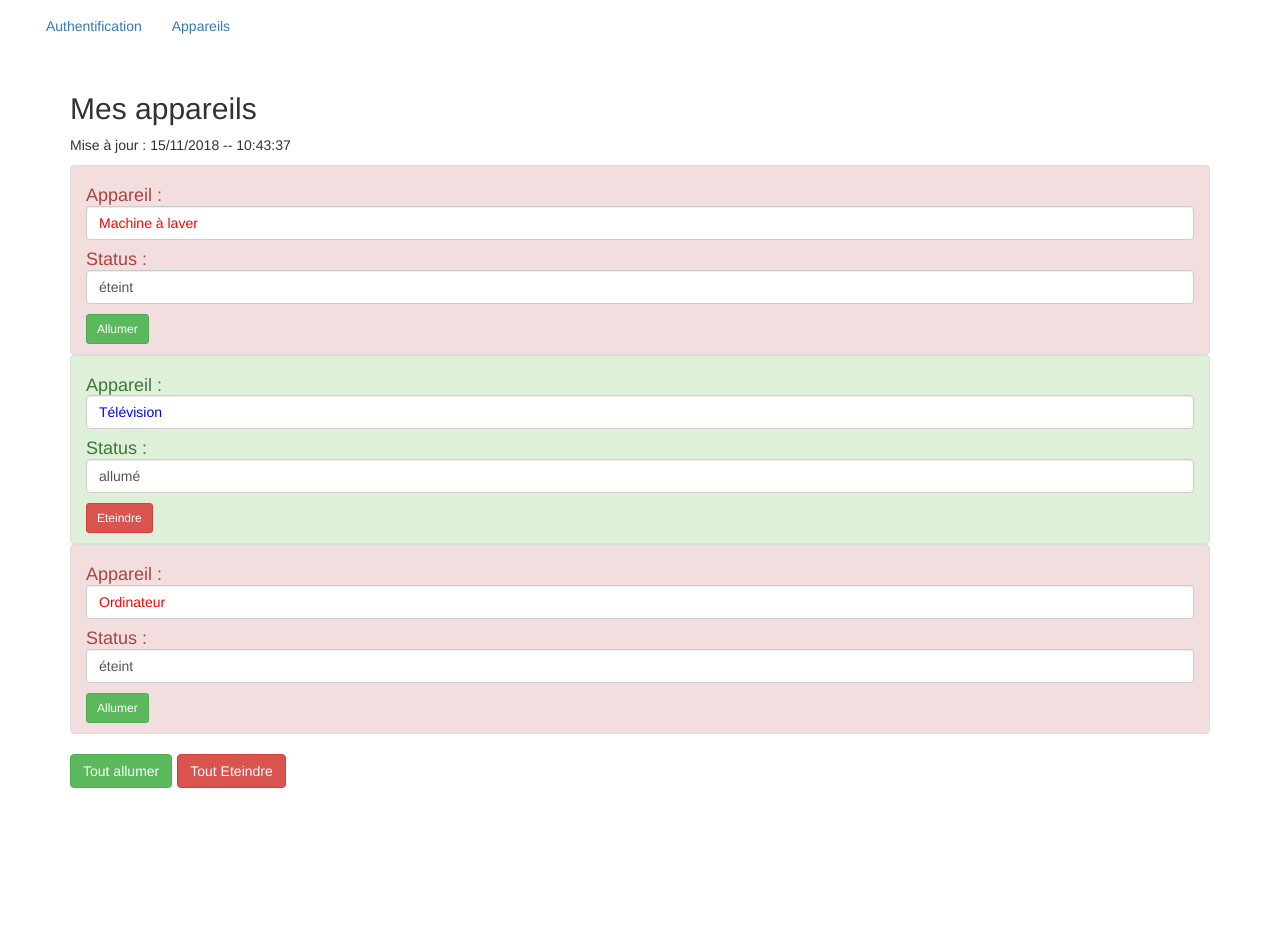
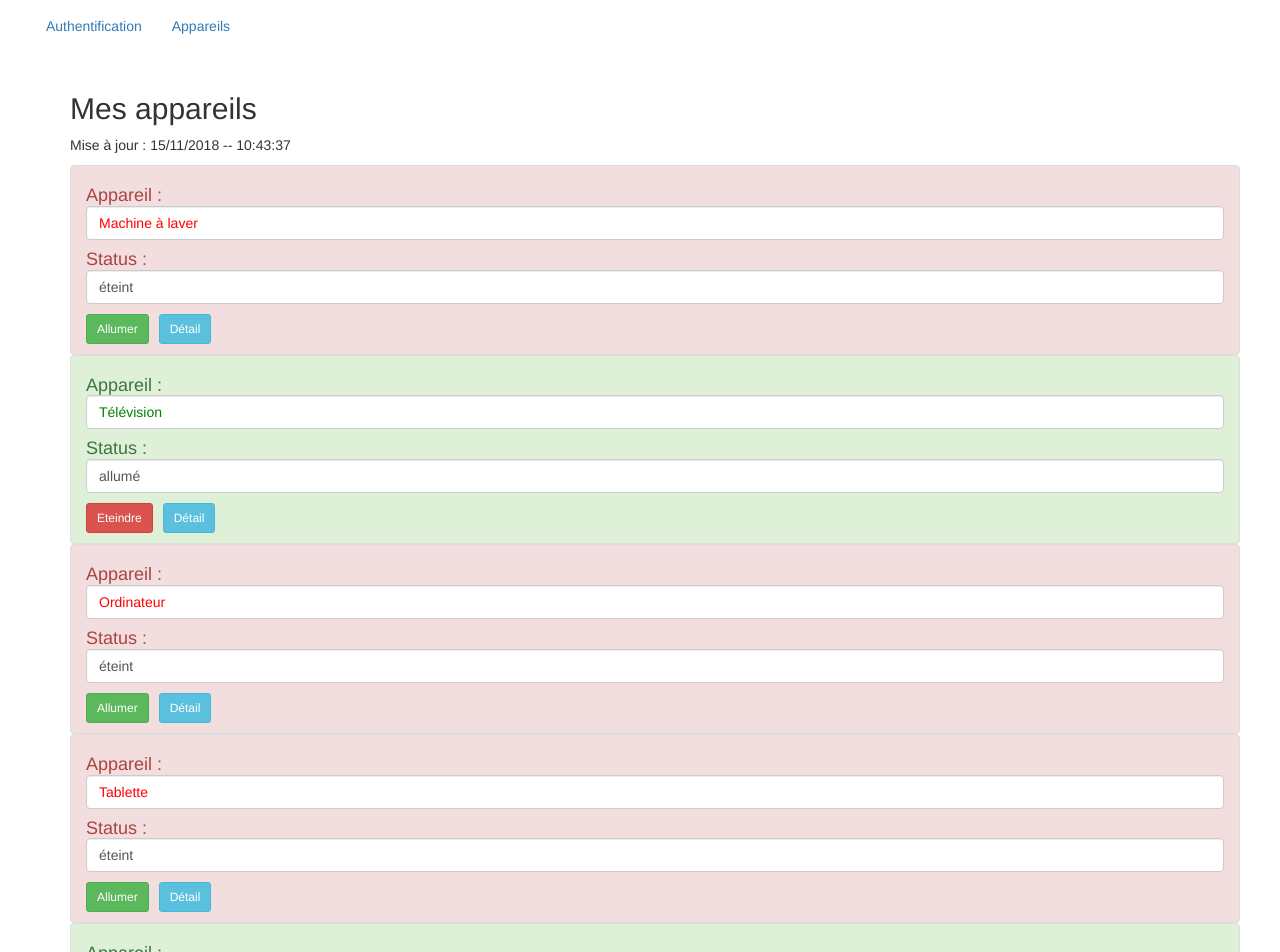
Before and after one commit to Zoridg/projet-angular, an Angular app: page /appareils in a window 1280 px wide. Shown: the top 952 px of the page. Before the commit the page ends 800 px from the top, so only its background shows below. Built offline with nearby package versions, Linux system fonts and the light colour scheme.

Commit message:
Ajout détail appareils / Ajout 404

```diff
--- a/src/app/app.module.ts
+++ b/src/app/app.module.ts
@@ -11,12 +11,13 @@ import {AppareilViewComponent} from './appareil-view/appareil-view.component';
 import {RouterModule, Routes} from '@angular/router';
 import {AuthServices} from "./services/auth.services";
 import {SingleAppareilComponent} from './single-appareil/single-appareil.component';
+import { FourOhFourComponent } from './four-oh-four/four-oh-four.component';
 
 const appRoutes: Routes = [
   {path: 'appareils', component: AppareilViewComponent},
   {path: 'appareils/:id', component: SingleAppareilComponent},
   {path: 'auth', component: AuthComponent},
-  {path: '', component: AppareilViewComponent}
+  {path: '', component: AuthComponent}
 ];
 
 @NgModule({
@@ -25,7 +26,8 @@ const appRoutes: Routes = [
     AppareilComponent,
     AuthComponent,
     AppareilViewComponent,
-    SingleAppareilComponent
+    SingleAppareilComponent,
+    FourOhFourComponent
   ],
   imports: [
     BrowserModule,
--- a/src/app/appareil-view/appareil-view.component.html
+++ b/src/app/appareil-view/appareil-view.component.html
@@ -1,13 +1,22 @@
+<div class="container">
+  <section class="row">
+    <button class="btn btn-danger col-lg-offset-11" *ngIf="auth" (click)="onSignOut()">Se déconnecter</button>
     <h2>Mes appareils</h2>
     <p>Mise à jour : {{ lastUpdate | async | date: 'd/M/y -- HH:mm:ss' }}</p>
     <ul class="list-group">
-  <app-appareil  *ngFor="let appareil of appareils; let i = index"
+      <app-appareil *ngFor="let appareil of appareils; let i = index"
                     [appareilName]="appareil.name"
                     [appareilStatus]="appareil.status"
-                 [index]="i"></app-appareil>
+                    [index]="i"
+                    [ident]="appareil.id"></app-appareil>
     </ul>
     <button class="btn btn-success"
-        (click)="onAllumer()">Tout allumer</button>
+            (click)="onAllumer()">Tout allumer
+    </button>
     <button class="btn btn-danger"
             style="margin-left: 5px"
-        (click)="onEteindre()">Tout Eteindre</button>
+            (click)="onEteindre()">Tout Eteindre
+    </button>
+    <div style="margin-top: 20px;"></div>
+  </section>
+</div>
--- a/src/app/appareil-view/appareil-view.component.ts
+++ b/src/app/appareil-view/appareil-view.component.ts
@@ -1,5 +1,7 @@
 import {Component, Input, OnInit} from '@angular/core';
 import {AppareilService} from "../services/appareil.service";
+import {AuthServices} from "../services/auth.services";
+import {Router} from "@angular/router";
 
 @Component({
   selector: 'app-appareil-view',
@@ -7,8 +9,8 @@ import {AppareilService} from "../services/appareil.service";
   styleUrls: ['./appareil-view.component.scss']
 })
 export class AppareilViewComponent implements OnInit {
-  isAuth = false;
   appareils: any[];
+  auth: boolean;
   lastUpdate = new Promise((resolve, reject) => {
     const date = new Date();
     setTimeout(() => {
@@ -16,18 +18,17 @@ export class AppareilViewComponent implements OnInit {
     }), 20000
   });
 
-  constructor(private appareilService: AppareilService) {
-    setTimeout(() => {
-      this.isAuth = true;
-    }), 4000
+  constructor(private appareilService: AppareilService, private authservice: AuthServices, private router: Router) {
+
   }
 
   ngOnInit() {
     this.appareils = this.appareilService.appareils;
+    this.auth = this.authservice.isAuth;
   }
 
   onAllumer() {
-    if (confirm('Etes-vous sûr de vouloir éteindre tous les appareils ?')) {
+    if (confirm('Etes-vous sûr de vouloir allumer tous les appareils ?')) {
       this.appareilService.switchOnAll();
     } else {
       return null;
@@ -37,4 +38,9 @@ export class AppareilViewComponent implements OnInit {
   onEteindre() {
     this.appareilService.switchOffAll();
   }
+
+  onSignOut(){
+    this.authservice.signOut();
+    this.router.navigate(['auth']);
+  }
 }
--- a/src/app/appareil/appareil.component.html
+++ b/src/app/appareil/appareil.component.html
@@ -3,4 +3,5 @@
   <h4>Status : <input class="form-control" [(ngModel)]="appareilStatus"></h4>
   <button class="btn btn-sm btn-success" *ngIf="appareilStatus == 'éteint'" (click)="onSwitch()">Allumer</button>
   <button class="btn btn-sm btn-danger" *ngIf="appareilStatus == 'allumé'" (click)="onSwitch()">Eteindre</button>
+  <button class="btn btn-sm btn-info" [routerLink]="[ident]" style="margin-left: 10px;">Détail</button>
 </li>
--- a/src/app/appareil/appareil.component.ts
+++ b/src/app/appareil/appareil.component.ts
@@ -10,6 +10,7 @@ export class AppareilComponent implements OnInit {
   @Input() appareilName: string;
   @Input() appareilStatus: string = 'éteint';
   @Input() index: number;
+  @Input() ident: number;
 
   constructor(private appareilService: AppareilService) {
 
@@ -23,7 +24,7 @@ export class AppareilComponent implements OnInit {
       return 'red';
     }
     else {
-      return 'blue';
+      return 'green';
     }
   }
 
--- /dev/null
+++ b/src/app/four-oh-four/four-oh-four.component.html
@@ -0,0 +1,3 @@
+<p>
+  four-oh-four works!
+</p>
--- /dev/null
+++ b/src/app/four-oh-four/four-oh-four.component.ts
@@ -0,0 +1,15 @@
+import { Component, OnInit } from '@angular/core';
+
+@Component({
+  selector: 'app-four-oh-four',
+  templateUrl: './four-oh-four.component.html',
+  styleUrls: ['./four-oh-four.component.scss']
+})
+export class FourOhFourComponent implements OnInit {
+
+  constructor() { }
+
+  ngOnInit() {
+  }
+
+}
--- a/src/app/services/appareil.service.ts
+++ b/src/app/services/appareil.service.ts
@@ -1,16 +1,29 @@
 export class AppareilService {
   appareils = [
     {
+      id: 1,
       name: 'Machine à laver',
       status: 'éteint'
     },
     {
+      id: 2,
       name: 'Télévision',
       status: 'allumé'
     },
     {
+      id: 3,
       name: 'Ordinateur',
       status: 'éteint'
+    },
+    {
+      id: 4,
+      name: 'Tablette',
+      status: 'éteint'
+    },
+    {
+      id: 5,
+      name: 'Téléphone',
+      status: 'allumé'
     }
   ];
 
@@ -33,4 +46,13 @@ export class AppareilService {
   switchOffOne(i: number){
     this.appareils[i].status = 'éteint';
   }
+
+  getAppareilById(id: number) {
+    const appareil = this.appareils.find(
+      (s) => {
+        return s.id == id;
+      }
+    );
+    return appareil;
+  }
 }
--- a/src/app/single-appareil/single-appareil.component.html
+++ b/src/app/single-appareil/single-appareil.component.html
@@ -1,3 +1,7 @@
-<p>
-  single-appareil works!
-</p>
+<div class="container">
+  <section class="row">
+    <h2 class="h2">{{ name }}</h2>
+    <p class="text-uppercase">Statut : {{ status }}</p>
+    <button class="btn btn-info" routerLink="/appareils">Retour à la liste</button>
+  </section>
+</div>
--- a/src/app/single-appareil/single-appareil.component.ts
+++ b/src/app/single-appareil/single-appareil.component.ts
@@ -1,4 +1,6 @@
 import { Component, OnInit } from '@angular/core';
+import {AppareilService} from "../services/appareil.service";
+import {ActivatedRoute} from "@angular/router";
 
 @Component({
   selector: 'app-single-appareil',
@@ -6,10 +8,15 @@ import { Component, OnInit } from '@angular/core';
   styleUrls: ['./single-appareil.component.scss']
 })
 export class SingleAppareilComponent implements OnInit {
+  name: string = 'Appareil';
+  status: string = 'Statut';
 
-  constructor() { }
+  constructor(private appareilService: AppareilService, private route: ActivatedRoute) { }
 
   ngOnInit() {
+    const id = this.route.snapshot.params['id'];
+    this.name = this.appareilService.getAppareilById(+id).name;
+    this.status = this.appareilService.getAppareilById(+id).status;
   }
 
 }
```
Also changed, not shown: src/app/four-oh-four/four-oh-four.component.scss (added). Lines whose indentation alone changed are shown as unchanged.
